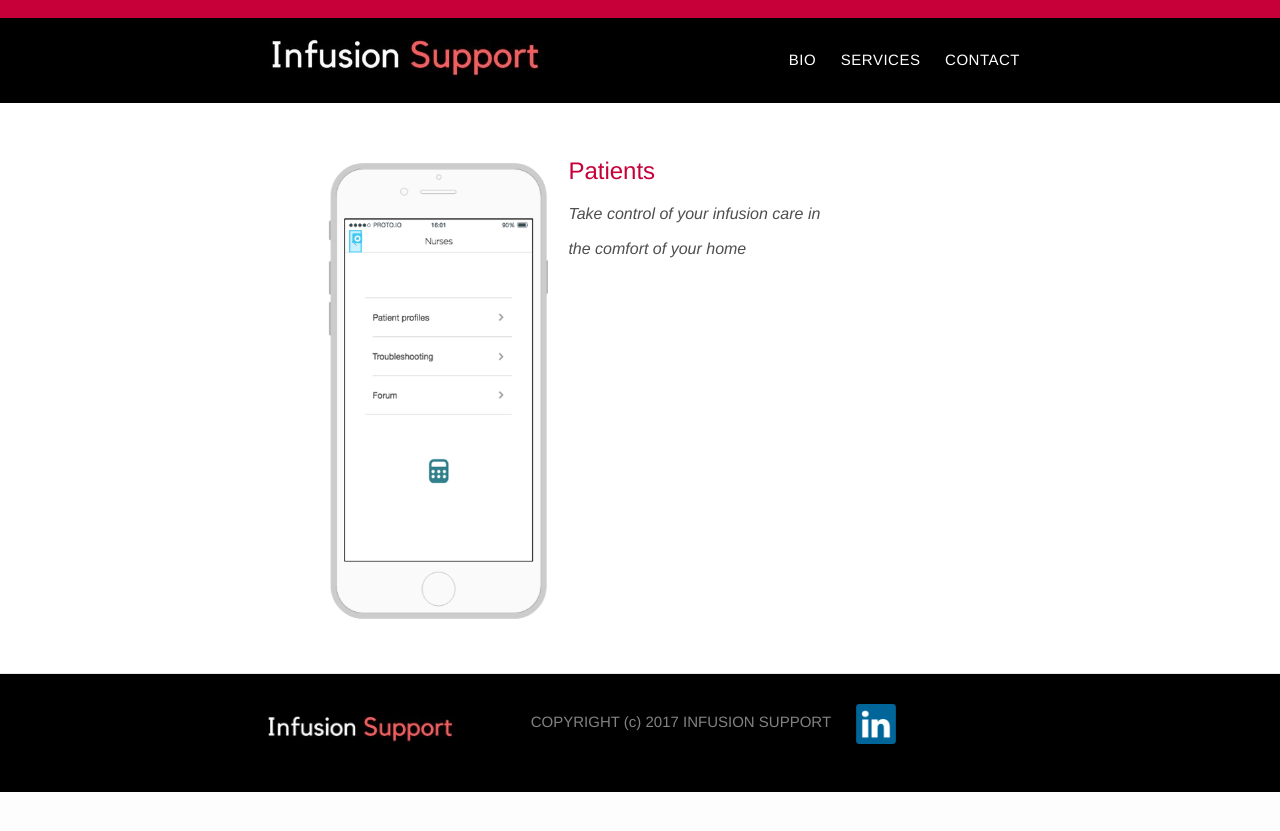
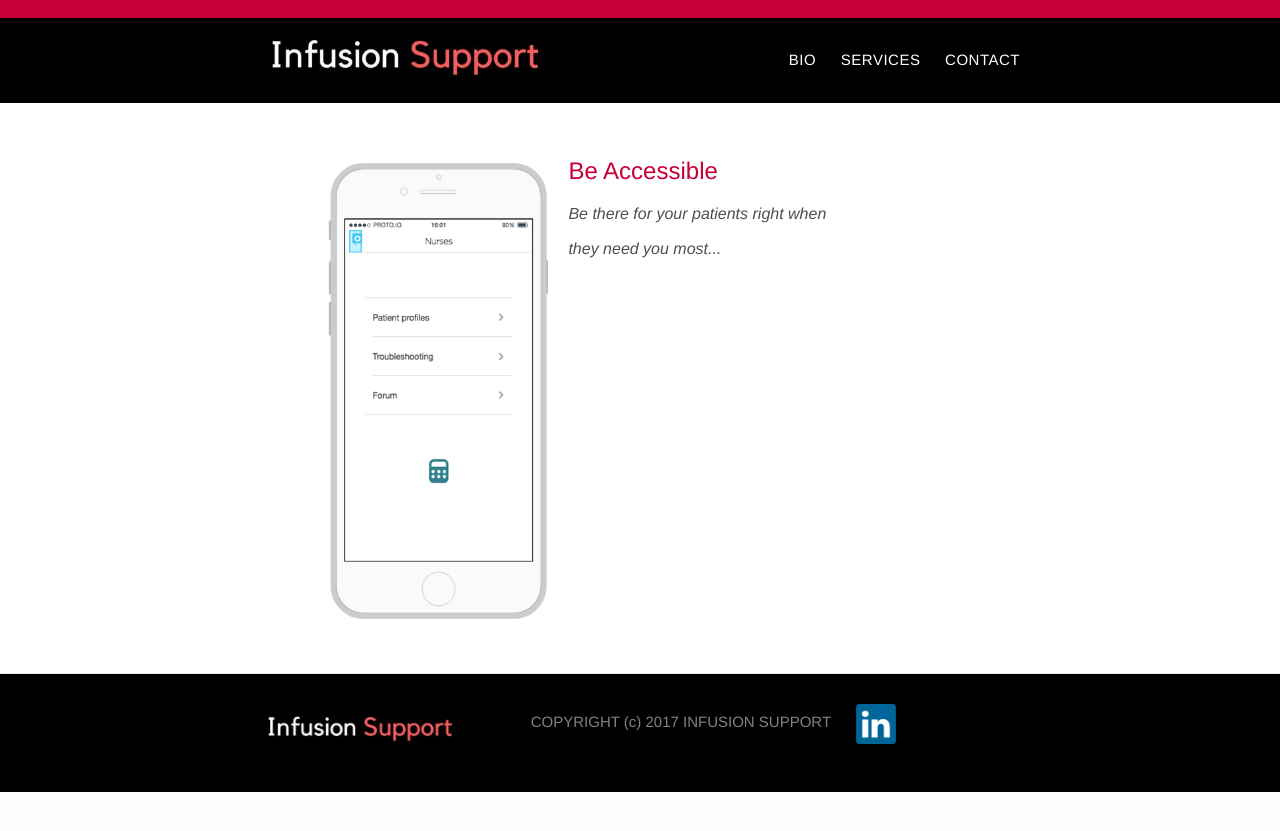
Before and after one commit to vezenwa/vezenwa.github.io, a Jekyll site: the page built from services/nurses.md, in a window 1280 px wide. Shown: the top 831 px of the page. Built offline with Jekyll 4.4.1, drawn with Linux system fonts in a browser that asks for light colours.

Commit message:
Update nurses.html

```diff
--- a/_layouts/nurses.html
+++ b/_layouts/nurses.html
@@ -25,8 +25,8 @@
             </div>
 
             <div class="column third">
-               <h2>Patients</h2>
-                <p style="color:#4F4E4E" class="post-hero center-text"><i>Take control of your infusion care in the comfort of your home</i></p>
+               <h2>Be Accessible</h2>
+                <p style="color:#4F4E4E" class="post-hero center-text"><i>Be there for your patients right when they need you most...</i></p>
             </div>
 
 
```
